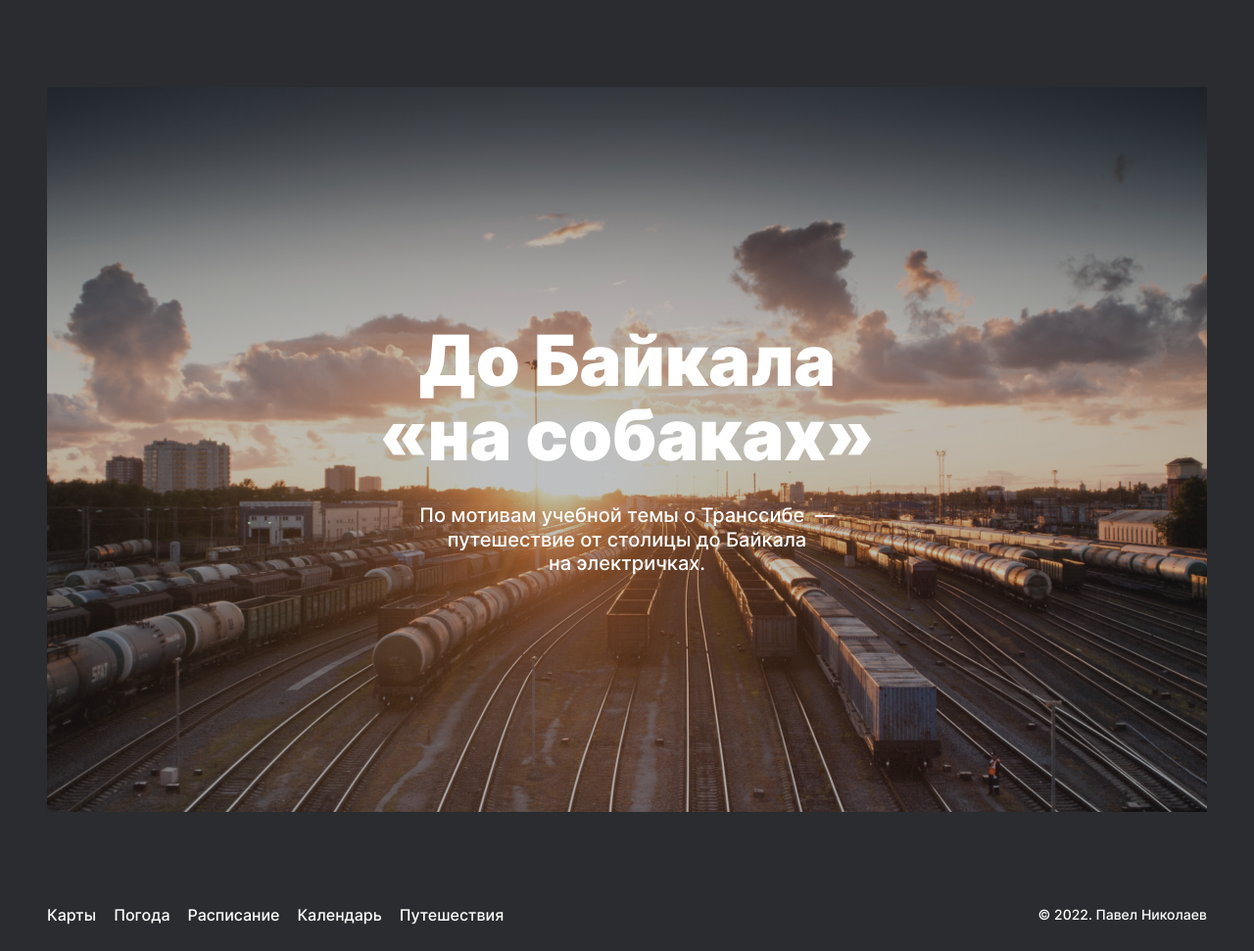
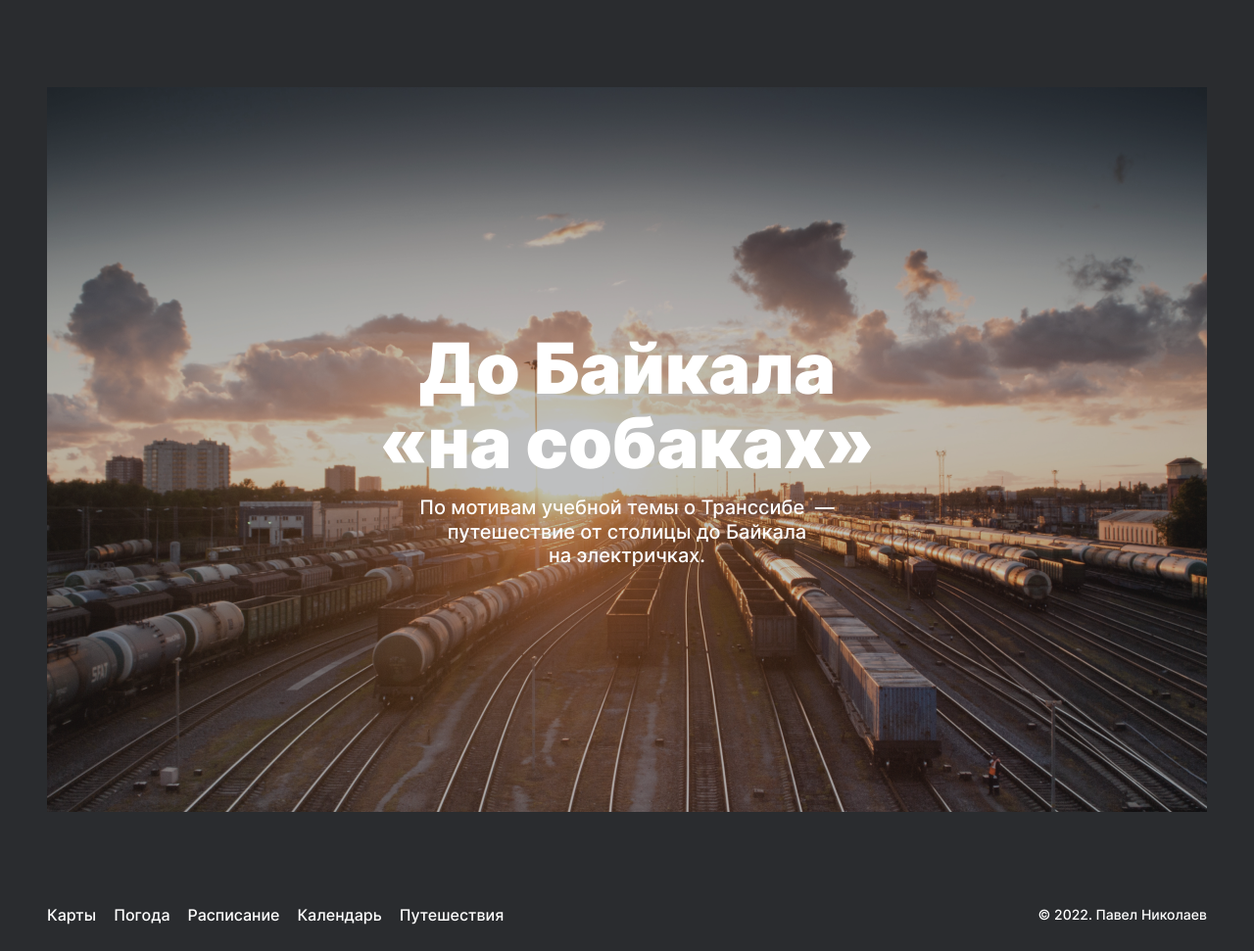
Before and after one commit to PavelNikolaeW/russian-travel, a plain HTML site: page index.html in a window 1280 px wide. Shown: the part 5908-6879 px from the top of the page at 98% size. Drawn offline with Linux system fonts and the light colour scheme.

Commit message:
fixed animation

```diff
--- a/blocks/cover/__link/cover__link.css
+++ b/blocks/cover/__link/cover__link.css
@@ -1,16 +1,18 @@
 .cover__link {
+    position: absolute;
+    left: 0;
+    right: 0;
+    top: 0;
+    bottom: 0;
+    background-color: rgba(42, 44, 47, 0.3);
+    transition: 0.3s ease-in;
     display: flex;
-    flex-direction: column;
-    gap: 16px;
-    text-align: center;
+    align-items: center;
+    justify-content: center;
     text-decoration: none;
-    align-items: center;
-    color: var(--white);
-    z-index: 2;
 }
 
-@media screen and (min-width: 768px) {
-    .cover__link {
-        gap: 32px;
-    }
+.cover__link:hover {
+    cursor: pointer;
+    background-color: rgba(42, 44, 47, 0.8);
 }
--- a/blocks/cover/__text/cover__text.css
+++ b/blocks/cover/__text/cover__text.css
@@ -1,4 +1,15 @@
 .cover__text {
-    width: 100%;
-    height: 100%;
+    display: flex;
+    flex-direction: column;
+    gap: 16px;
+    text-align: center;
+    align-items: center;
+    color: var(--white);
+    z-index: 2;
 }
+
+@media screen and (min-width: 768px) {
+    .cover__link {
+        gap: 32px;
+    }
+}
--- a/blocks/cover/cover.css
+++ b/blocks/cover/cover.css
@@ -1,18 +1,10 @@
 .cover {
     position: relative;
-    background-image: linear-gradient(to top, rgba(42, 44, 47, 0.3), rgba(42, 44, 47, 0.3)), url(../../img/cover/__background.png);
+    background-image: url(../../img/cover/__background.png);
     background-repeat: no-repeat;
     background-size: cover;
     min-height: 200px;
     min-width: 100%;
-    display: flex;
-    align-items: center;
-    justify-content: center;
-}
-
-.cover:hover {
-    cursor: pointer;
-    background-image: linear-gradient(to top, rgba(42, 44, 47, 0.8), rgba(42, 44, 47, 0.8)), url(../../img/cover/__background.png);
 }
 
 @media screen and (min-width: 425px) {
--- a/blocks/header/__lang-link/header__lang-link.css
+++ b/blocks/header/__lang-link/header__lang-link.css
@@ -3,6 +3,11 @@
     line-height: 1.11;
     color: var(--white);
     text-decoration: none;
+    transition: 0.3s ease-in;
+}
+
+.header__lang-link:hover {
+    opacity: 0.8;
 }
 
 @media screen and (min-width: 768px) {
--- a/index.html
+++ b/index.html
@@ -136,9 +136,11 @@
         </section>
 
         <section class="cover">
-            <a href="https://stampsy.com/na-elektrichkakh-do-baikala" class="cover__link">
-                <h2 class="cover__title">До&nbsp;Байкала &laquo;на&nbsp;собаках&raquo;</h2>
-                <h3 class="cover__subtitle">По&nbsp;мотивам учебной темы о&nbsp;Транссибе &nbsp;&mdash; путешествие от&nbsp;столицы до&nbsp;Байкала на&nbsp;электричках.</h3>
+            <a href="https://stampsy.com/na-elektrichkakh-do-baikala" target="_blank" class="cover__link">
+                <div class="cover__text">
+                    <h2 class="cover__title">До&nbsp;Байкала &laquo;на&nbsp;собаках&raquo;</h2>
+                    <h3 class="cover__subtitle">По&nbsp;мотивам учебной темы о&nbsp;Транссибе &nbsp;&mdash; путешествие от&nbsp;столицы до&nbsp;Байкала на&nbsp;электричках.</h3>
+                </div>
             </a>
         </section>
     </main>
--- a/pages/index.css
+++ b/pages/index.css
@@ -77,5 +77,6 @@
 
 @import url(../blocks/cover/cover.css);
 @import url(../blocks/cover/__title/cover__title.css);
+@import url(../blocks/cover/__text/cover__text.css);
 @import url(../blocks/cover/__subtitle/cover__subtitle.css);
 @import url(../blocks/cover/__link/cover__link.css);
```
